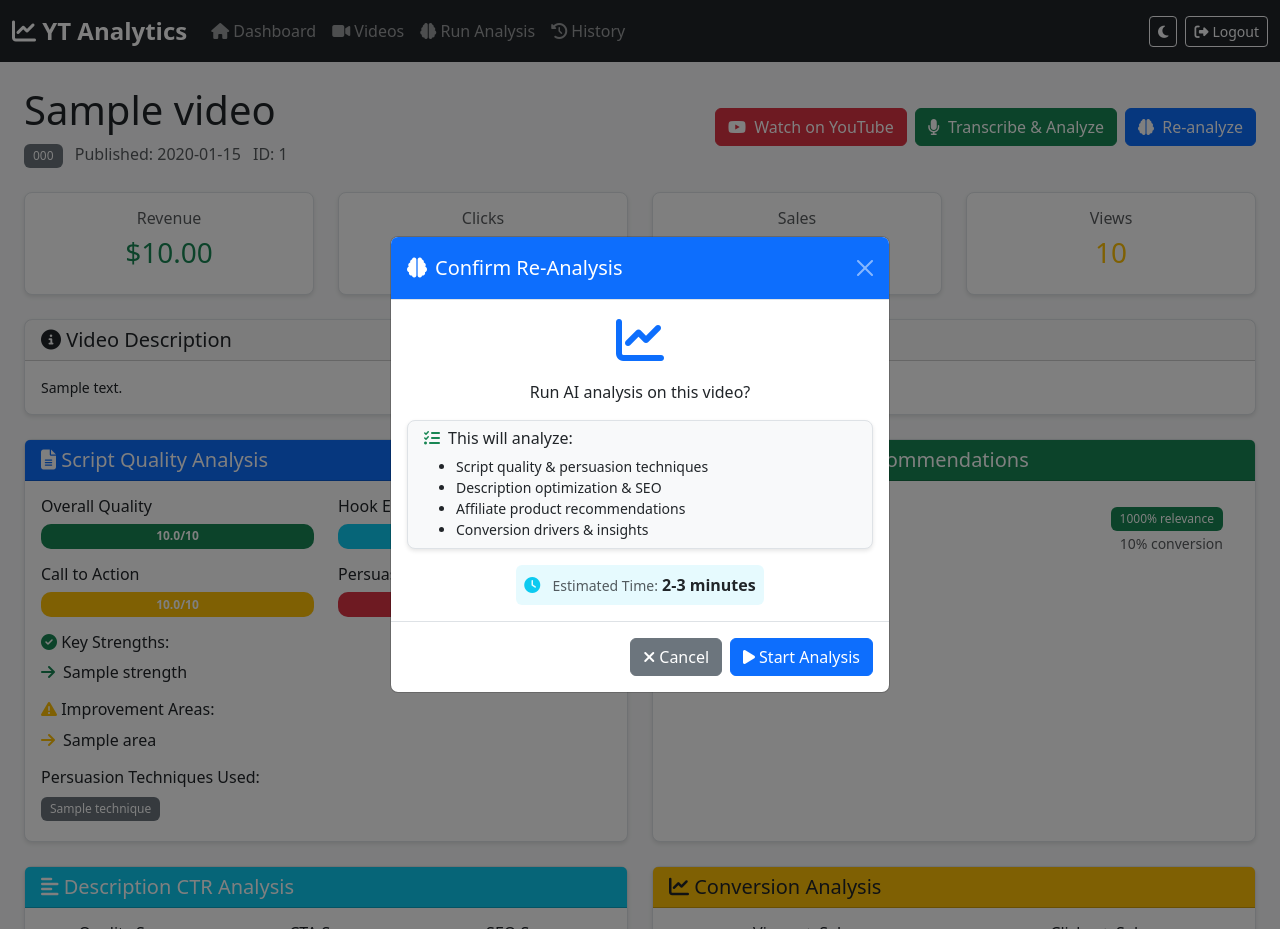
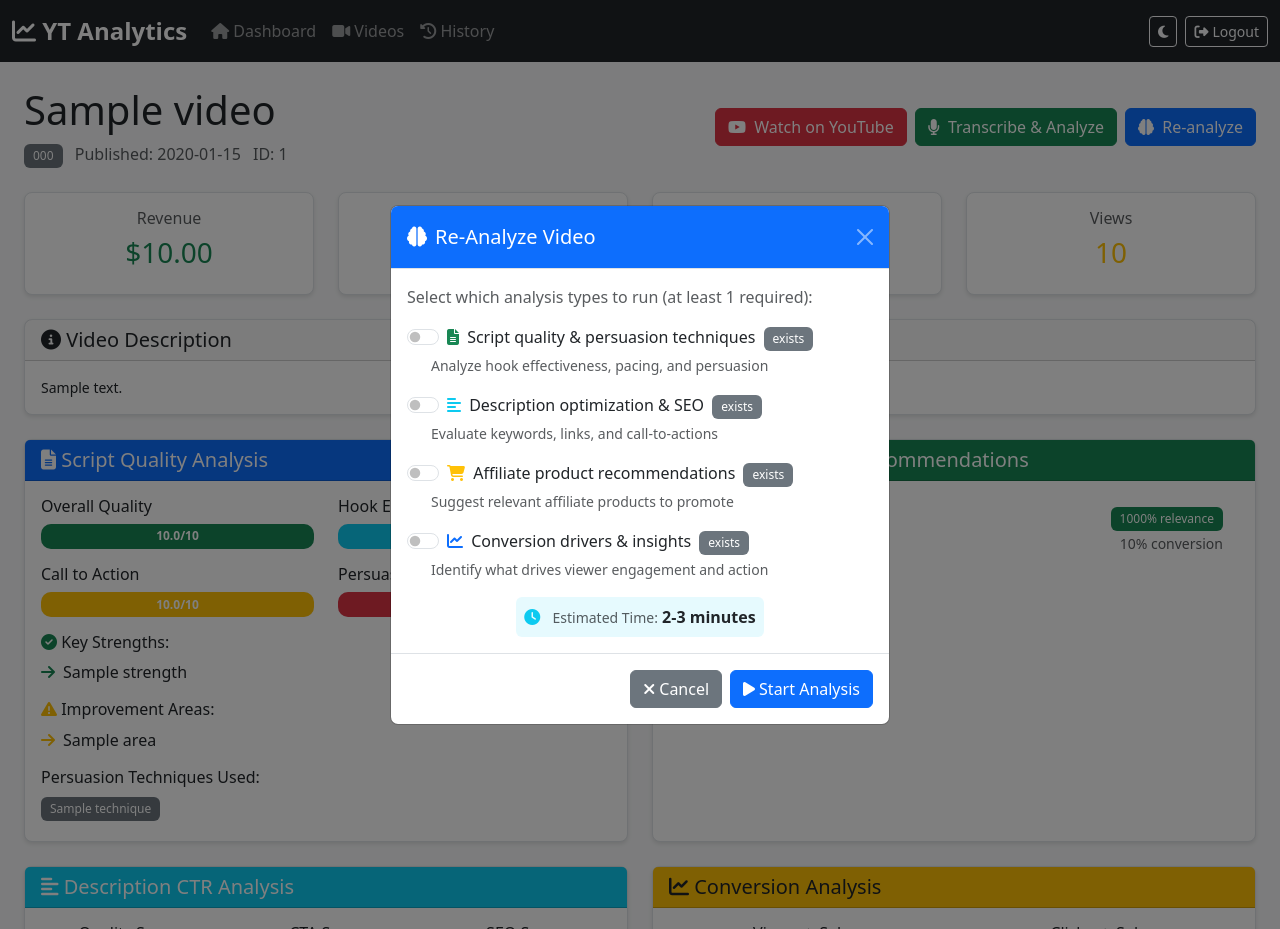
Before and after one commit to automation-afk/analytics, a Flask app: template app/templates/videos/detail.html in a window 1280 px wide, after a click on "Re-analyze". Run offline with Flask 3, Linux system fonts and the light colour scheme; the template is opened without the code that fills it: most values are stand-ins (such as "Sample title", 1, 10 or a date in 2020).

Commit message:
Remove Run Analysis nav tab and add checkbox options to Re-Analyze modal
- Removed "Run Analysis" navigation tab from base template
- Updated Re-Analyze modal with 4 selectable analysis types:
  - Script quality & persuasion techniques
  - Description optimization & SEO
  - Affiliate product recommendations
  - Conversion drivers & insights
- Show existing data indicators (exists badge) for each type
- Auto-check types that don't have existing data
- Validate at least one type is selected before starting
- Show/hide status bar steps based on selected types

Co-Authored-By: Claude Opus 4.5 <noreply@anthropic.com>

```diff
--- a/app/templates/base.html
+++ b/app/templates/base.html
@@ -42,11 +42,6 @@
                     <li class="nav-item">
                         <a class="nav-link" href="{{ url_for('dashboard.videos_list') }}">
                             <i class="fas fa-video"></i> Videos
-                        </a>
-                    </li>
-                    <li class="nav-item">
-                        <a class="nav-link" href="{{ url_for('analysis.trigger_form') }}">
-                            <i class="fas fa-brain"></i> Run Analysis
                         </a>
                     </li>
                     <li class="nav-item">
--- a/app/templates/videos/detail.html
+++ b/app/templates/videos/detail.html
@@ -867,29 +867,77 @@
         <div class="modal-content">
             <div class="modal-header bg-primary text-white">
                 <h5 class="modal-title" id="reanalyzeModalLabel">
-                    <i class="fas fa-brain me-2"></i>Confirm Re-Analysis
+                    <i class="fas fa-brain me-2"></i>{% if script_analysis or description_analysis or affiliate_recs or conversion_analysis %}Re-Analyze Video{% else %}Analyze Video{% endif %}
                 </h5>
                 <button type="button" class="btn-close btn-close-white" data-bs-dismiss="modal" aria-label="Close"></button>
             </div>
             <div class="modal-body">
-                <div class="text-center mb-3">
-                    <i class="fas fa-chart-line text-primary" style="font-size: 3rem;"></i>
-                </div>
-                <p class="text-center mb-3">Run AI analysis on this video?</p>
-
-                <div class="card bg-light mb-3">
-                    <div class="card-body py-2">
-                        <h6 class="card-title mb-2"><i class="fas fa-list-check text-success me-2"></i>This will analyze:</h6>
-                        <ul class="mb-0 small">
-                            <li>Script quality & persuasion techniques</li>
-                            <li>Description optimization & SEO</li>
-                            <li>Affiliate product recommendations</li>
-                            <li>Conversion drivers & insights</li>
-                        </ul>
-                    </div>
-                </div>
-
-                <div class="text-center">
+                {% if script_analysis or description_analysis or affiliate_recs or conversion_analysis %}
+                <div class="alert alert-secondary mb-3 py-2">
+                    <i class="fas fa-info-circle me-2"></i>
+                    <strong>Existing data:</strong>
+                    {% if script_analysis %}<span class="badge bg-success ms-1">Script</span>{% endif %}
+                    {% if description_analysis %}<span class="badge bg-info ms-1">Description</span>{% endif %}
+                    {% if affiliate_recs %}<span class="badge bg-warning text-dark ms-1">Affiliate</span>{% endif %}
+                    {% if conversion_analysis %}<span class="badge bg-primary ms-1">Conversion</span>{% endif %}
+                </div>
+                {% endif %}
+
+                <p class="text-muted mb-3">Select which analysis types to run (at least 1 required):</p>
+
+                <div class="mb-3">
+                    <div class="form-check form-switch">
+                        <input class="form-check-input analysis-checkbox" type="checkbox" id="enableScript" {% if not script_analysis %}checked{% endif %}>
+                        <label class="form-check-label" for="enableScript">
+                            <i class="fas fa-file-alt text-success me-1"></i> Script quality & persuasion techniques
+                            {% if script_analysis %}
+                            <span class="badge bg-secondary ms-1">exists</span>
+                            {% endif %}
+                        </label>
+                    </div>
+                    <small class="text-muted ms-4">Analyze hook effectiveness, pacing, and persuasion</small>
+                </div>
+
+                <div class="mb-3">
+                    <div class="form-check form-switch">
+                        <input class="form-check-input analysis-checkbox" type="checkbox" id="enableDescription" {% if not description_analysis %}checked{% endif %}>
+                        <label class="form-check-label" for="enableDescription">
+                            <i class="fas fa-align-left text-info me-1"></i> Description optimization & SEO
+                            {% if description_analysis %}
+                            <span class="badge bg-secondary ms-1">exists</span>
+                            {% endif %}
+                        </label>
+                    </div>
+                    <small class="text-muted ms-4">Evaluate keywords, links, and call-to-actions</small>
+                </div>
+
+                <div class="mb-3">
+                    <div class="form-check form-switch">
+                        <input class="form-check-input analysis-checkbox" type="checkbox" id="enableAffiliate" {% if not affiliate_recs %}checked{% endif %}>
+                        <label class="form-check-label" for="enableAffiliate">
+                            <i class="fas fa-shopping-cart text-warning me-1"></i> Affiliate product recommendations
+                            {% if affiliate_recs %}
+                            <span class="badge bg-secondary ms-1">exists</span>
+                            {% endif %}
+                        </label>
+                    </div>
+                    <small class="text-muted ms-4">Suggest relevant affiliate products to promote</small>
+                </div>
+
+                <div class="mb-3">
+                    <div class="form-check form-switch">
+                        <input class="form-check-input analysis-checkbox" type="checkbox" id="enableConversion" {% if not conversion_analysis %}checked{% endif %}>
+                        <label class="form-check-label" for="enableConversion">
+                            <i class="fas fa-chart-line text-primary me-1"></i> Conversion drivers & insights
+                            {% if conversion_analysis %}
+                            <span class="badge bg-secondary ms-1">exists</span>
+                            {% endif %}
+                        </label>
+                    </div>
+                    <small class="text-muted ms-4">Identify what drives viewer engagement and action</small>
+                </div>
+
+                <div class="text-center mt-3">
                     <div class="p-2 bg-info bg-opacity-10 rounded d-inline-block">
                         <i class="fas fa-clock text-info me-2"></i>
                         <span class="small text-muted">Estimated Time:</span>
@@ -1532,6 +1580,19 @@ document.addEventListener('DOMContentLoaded', function() {
     // Re-analyze modal confirm button click
     const confirmReanalyzeBtn = document.getElementById('confirmReanalyzeBtn');
     confirmReanalyzeBtn.addEventListener('click', function() {
+        // Get selected analysis types from checkboxes
+        const analysisTypes = [];
+        if (document.getElementById('enableScript').checked) analysisTypes.push('script');
+        if (document.getElementById('enableDescription').checked) analysisTypes.push('description');
+        if (document.getElementById('enableAffiliate').checked) analysisTypes.push('affiliate');
+        if (document.getElementById('enableConversion').checked) analysisTypes.push('conversion');
+
+        // Validate at least one selected
+        if (analysisTypes.length === 0) {
+            alert('Please select at least one analysis type.');
+            return;
+        }
+
         // Close the modal
         const reanalyzeModal = bootstrap.Modal.getInstance(document.getElementById('reanalyzeModal'));
         reanalyzeModal.hide();
@@ -1550,24 +1611,29 @@ document.addEventListener('DOMContentLoaded', function() {
         analysisPercent.textContent = '0%';
         updateStatusBarPositions();
 
-        // Reset step icons
+        // Reset step icons - show only selected types
         ['script', 'description', 'affiliate', 'conversion'].forEach(s => {
             const stepEl = document.getElementById('analysisStep-' + s);
             if (stepEl) {
-                stepEl.querySelector('i').className = 'fas fa-circle';
+                if (analysisTypes.includes(s)) {
+                    stepEl.style.display = 'inline';
+                    stepEl.querySelector('i').className = 'fas fa-circle';
+                } else {
+                    stepEl.style.display = 'none';
+                }
             }
         });
 
         // Disable button
         reanalyzeBtn.disabled = true;
 
-        // Start analysis
+        // Start analysis with selected types
         fetch('/api/v1/analysis/trigger', {
             method: 'POST',
             headers: { 'Content-Type': 'application/json' },
             body: JSON.stringify({
                 video_id: videoId,
-                analysis_types: ['script', 'description', 'affiliate', 'conversion']
+                analysis_types: analysisTypes
             })
         })
         .then(response => response.json())
```
